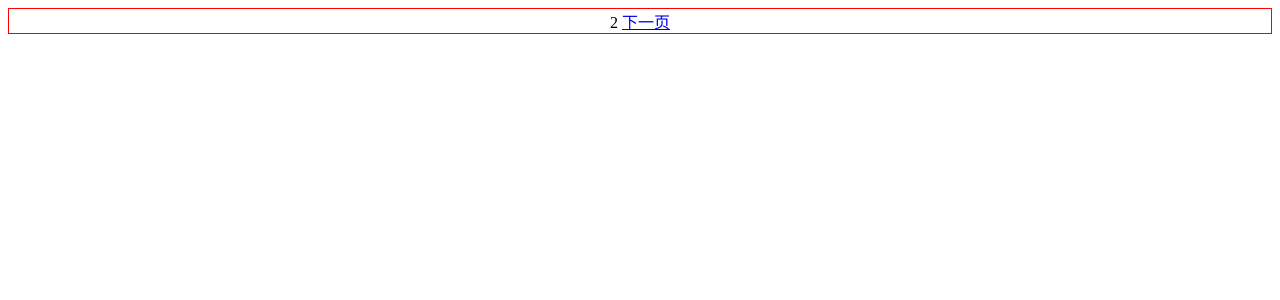
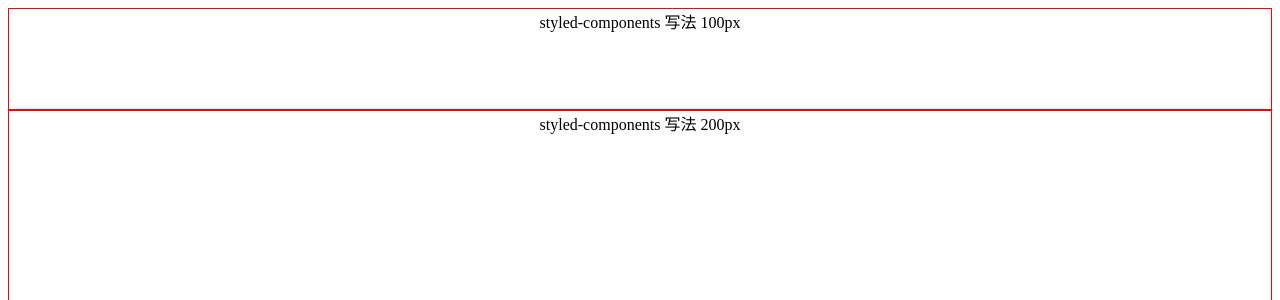
Before and after one commit to wuwenxing0912/react18, a React (Vite) app: page /welcome/2 in a window 1280 px wide. Shown: the top 300 px of the page. Built offline with nearby package versions, Linux system fonts and the light colour scheme.

Commit message:
css in js styled-components 写法

```diff
--- a/package.json
+++ b/package.json
@@ -12,11 +12,13 @@
   },
   "dependencies": {
     "@react-spring/web": "9.5.5",
+    "@types/styled-components": "5.1.34",
     "classnames": "2.5.1",
     "react": "18.2.0",
     "react-dom": "18.2.0",
     "react-router-dom": "6.4.2",
-    "sass": "1.55.0"
+    "sass": "1.55.0",
+    "styled-components": "5.3.6"
   },
   "devDependencies": {
     "@antfu/eslint-config": "0.27.0",
--- a/src/pages/Welcome2.tsx
+++ b/src/pages/Welcome2.tsx
@@ -1,10 +1,28 @@
 import * as React from "react";
-import { NavLink } from "react-router-dom";
+import styled from "styled-components";
+
+const Div = styled.div`
+  border: 1px solid red;
+  height: 100px;
+  &:hover {
+    background-color: blue;
+  }
+`;
+
+const Div200Px = styled(Div)`
+  height: 200px;
+  &:hover {
+    background-color: green;
+  }
+`;
+
 export const Welcome2: React.FC = () => {
   return (
-    <div style={{ border: "1px solid red" }}>
-      {" "}
-      2 <NavLink to="/welcome/3">下一页</NavLink>{" "}
+    <div>
+      <Div>styled-components 写法 100px</Div>
+      <Div200Px className="test_custom_class">
+        styled-components 写法 200px
+      </Div200Px>
     </div>
   );
 };
```
Also changed, not shown: 1 other file (tests, documents, lock files or other folders).
